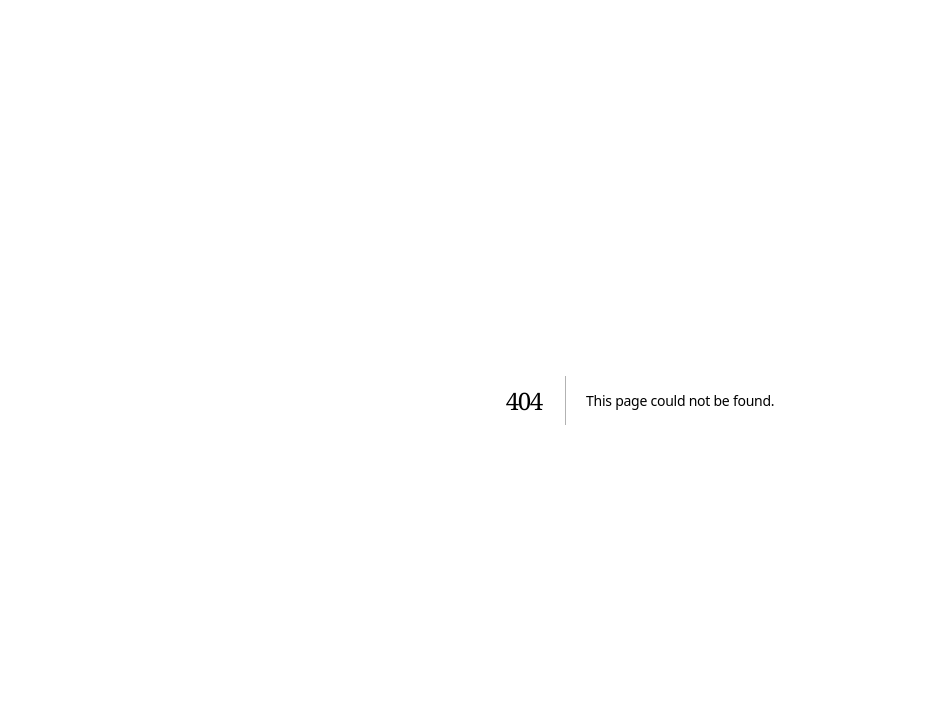
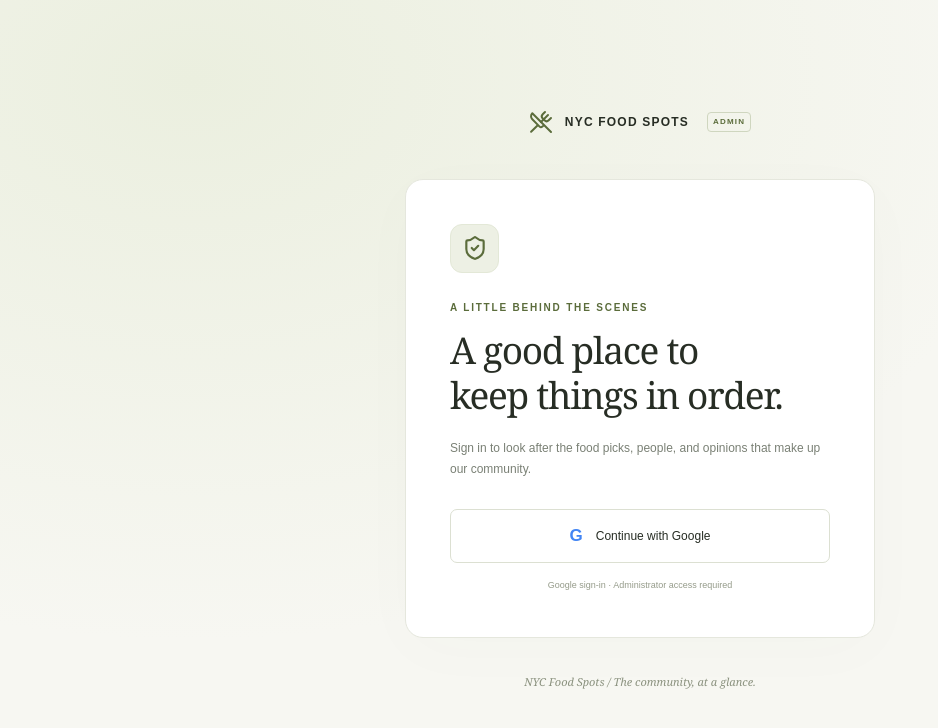
Before and after one commit to AngelaGu706/humor-admin, a Next.js app: page /login in a window 1280 px wide. Before the commit this address had no page. Shown: the top 728 px of the page, without its empty margins (0-938 px from the left). Built offline with nearby package versions, Linux system fonts and the light colour scheme; no server answers.

Commit message:
Add Week 6 admin app/login

```diff
--- /dev/null
+++ b/app/login/page.tsx
@@ -0,0 +1,12 @@
+import { UtensilsCrossed, ShieldCheck } from "lucide-react";
+import LoginButton from "./sign-in";
+export default async function Login({ searchParams }: { searchParams: Promise<{ error?: string }> }) {
+  const { error } = await searchParams;
+  const configured = Boolean(process.env.NEXT_PUBLIC_SUPABASE_URL && process.env.NEXT_PUBLIC_SUPABASE_PUBLISHABLE_KEY);
+  return <main className="auth-page"><div className="auth-brand"><UtensilsCrossed size={24} /> NYC FOOD SPOTS <span>ADMIN</span></div>
+    <section className="auth-card"><div className="icon-tile"><ShieldCheck size={26}/></div><p className="eyebrow">A LITTLE BEHIND THE SCENES</p>
+      <h1>A good place to<br/>keep things in order.</h1><p className="muted">Sign in to look after the food picks, people, and opinions that make up our community.</p>
+      {configured ? <LoginButton failed={Boolean(error)}/> : <p className="notice">Connect the Supabase environment variables to enable sign-in.</p>}
+      <p className="auth-note">Google sign-in · Administrator access required</p>
+    </section><p className="auth-footer">NYC Food Spots / The community, at a glance.</p></main>;
+}
--- /dev/null
+++ b/app/login/sign-in.tsx
@@ -0,0 +1,16 @@
+"use client";
+import { useState } from "react";
+import { createClient } from "@/lib/supabase/client";
+export default function LoginButton({ failed }: { failed: boolean }) {
+  const [busy, setBusy] = useState(false);
+  const [error, setError] = useState(failed ? "Sign-in could not be completed. Please try again." : "");
+  async function login() {
+    if (busy) return;
+    setBusy(true); setError("");
+    try {
+      const { error } = await createClient().auth.signInWithOAuth({ provider: "google", options: { redirectTo: `${window.location.origin}/auth/callback` } });
+      if (error) throw error;
+    } catch { setError("Could not start Google sign-in. Please try again."); setBusy(false); }
+  }
+  return <><button className="google-button" onClick={login} disabled={busy}><span className="google-g">G</span>{busy ? "Connecting…" : "Continue with Google"}</button>{error && <p className="notice error" role="alert">{error}</p>}</>;
+}
```
